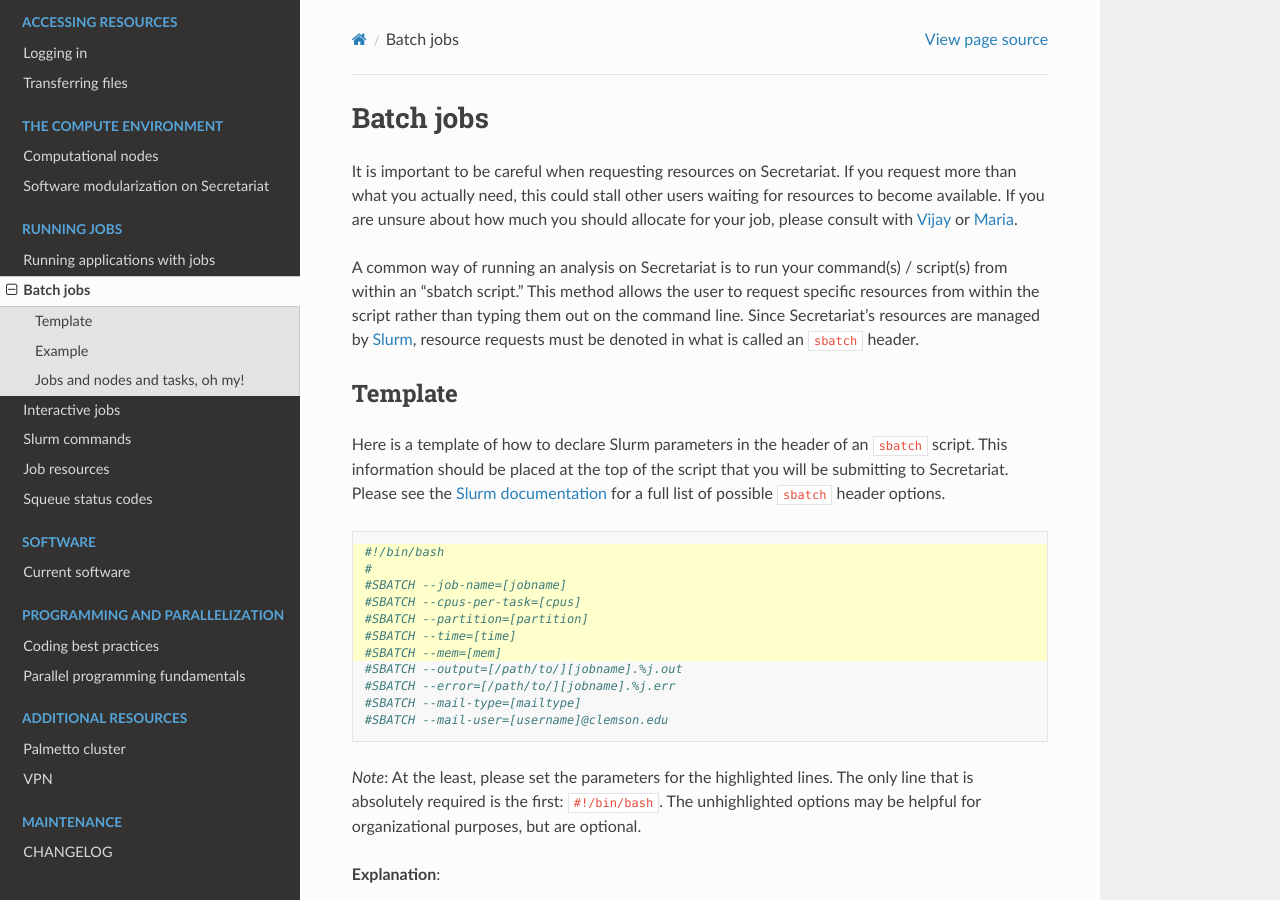
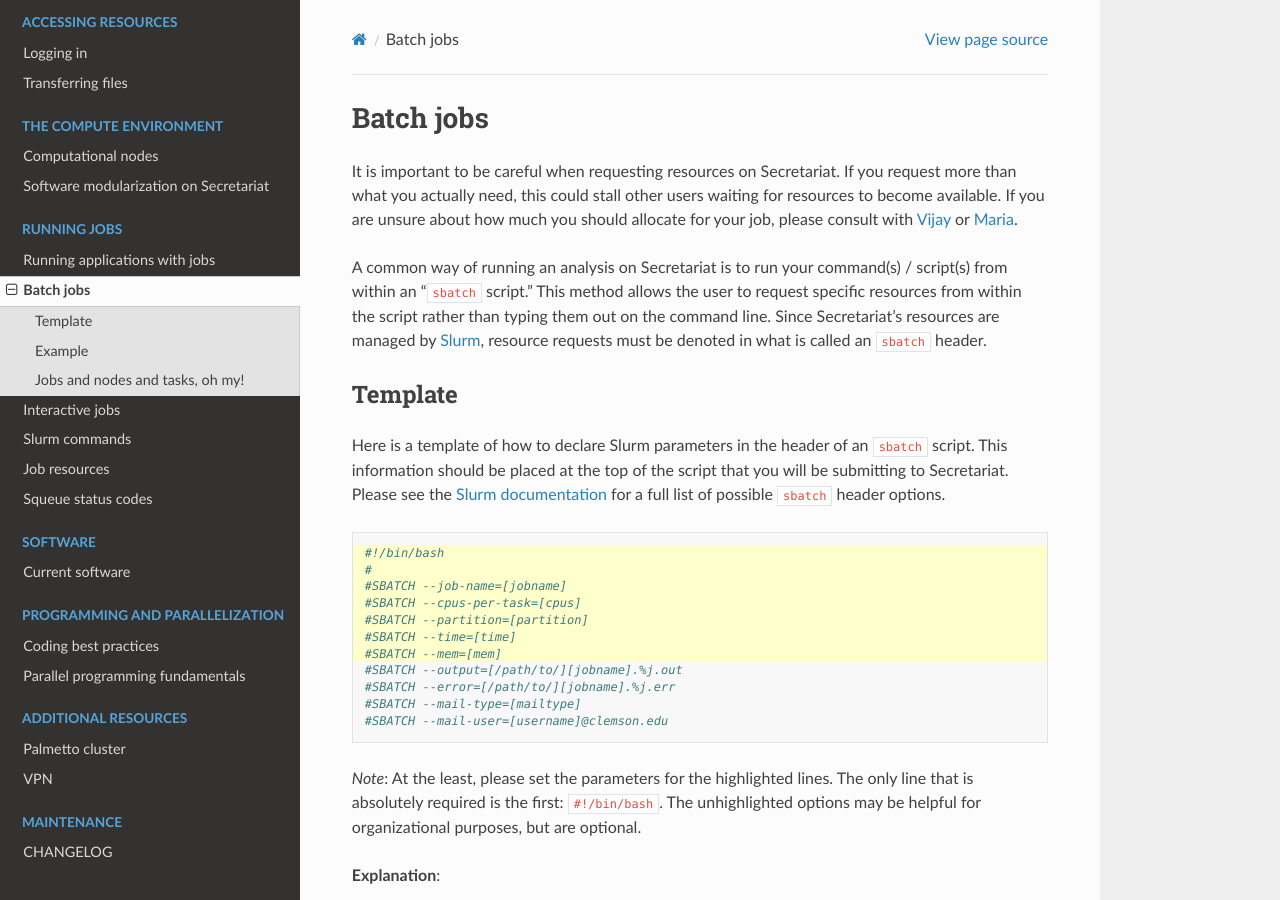
Before and after one commit to amalgamaria/secretariat, a Sphinx documentation site: the page built from docs/running-jobs/batch-jobs.rst, in a window 1280 px wide and 900 px high. Built offline with Sphinx 7.4.7 and the Read the Docs theme 2.0.0, drawn with Linux system fonts in a browser that asks for light colours.

Commit message:
Format text

```diff
--- a/docs/running-jobs/batch-jobs.rst
+++ b/docs/running-jobs/batch-jobs.rst
@@ -3,7 +3,7 @@ Batch jobs
 
 It is important to be careful when requesting resources on Secretariat. If you request more than what you actually need, this could stall other users waiting for resources to become available. If you are unsure about how much you should allocate for your job, please consult with `Vijay`_ or `Maria`_.
 
-A common way of running an analysis on Secretariat is to run your command(s) / script(s) from within an "sbatch script." This method allows the user to request specific resources from within the script rather than typing them out on the command line. Since Secretariat's resources are managed by `Slurm`_, resource requests must be denoted in what is called an ``sbatch`` header.
+A common way of running an analysis on Secretariat is to run your command(s) / script(s) from within an "``sbatch`` script." This method allows the user to request specific resources from within the script rather than typing them out on the command line. Since Secretariat's resources are managed by `Slurm`_, resource requests must be denoted in what is called an ``sbatch`` header.
 
 Template
 --------
```
